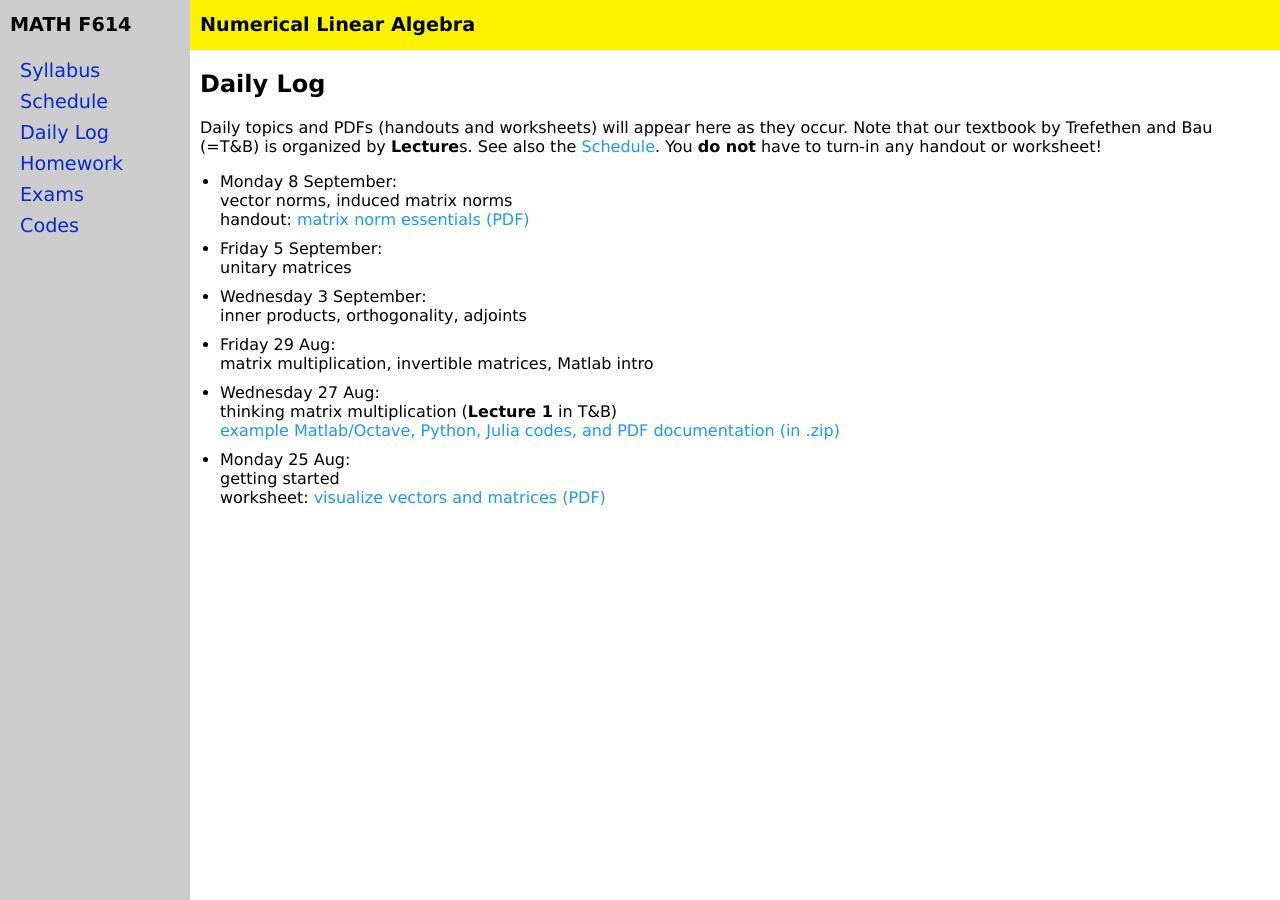
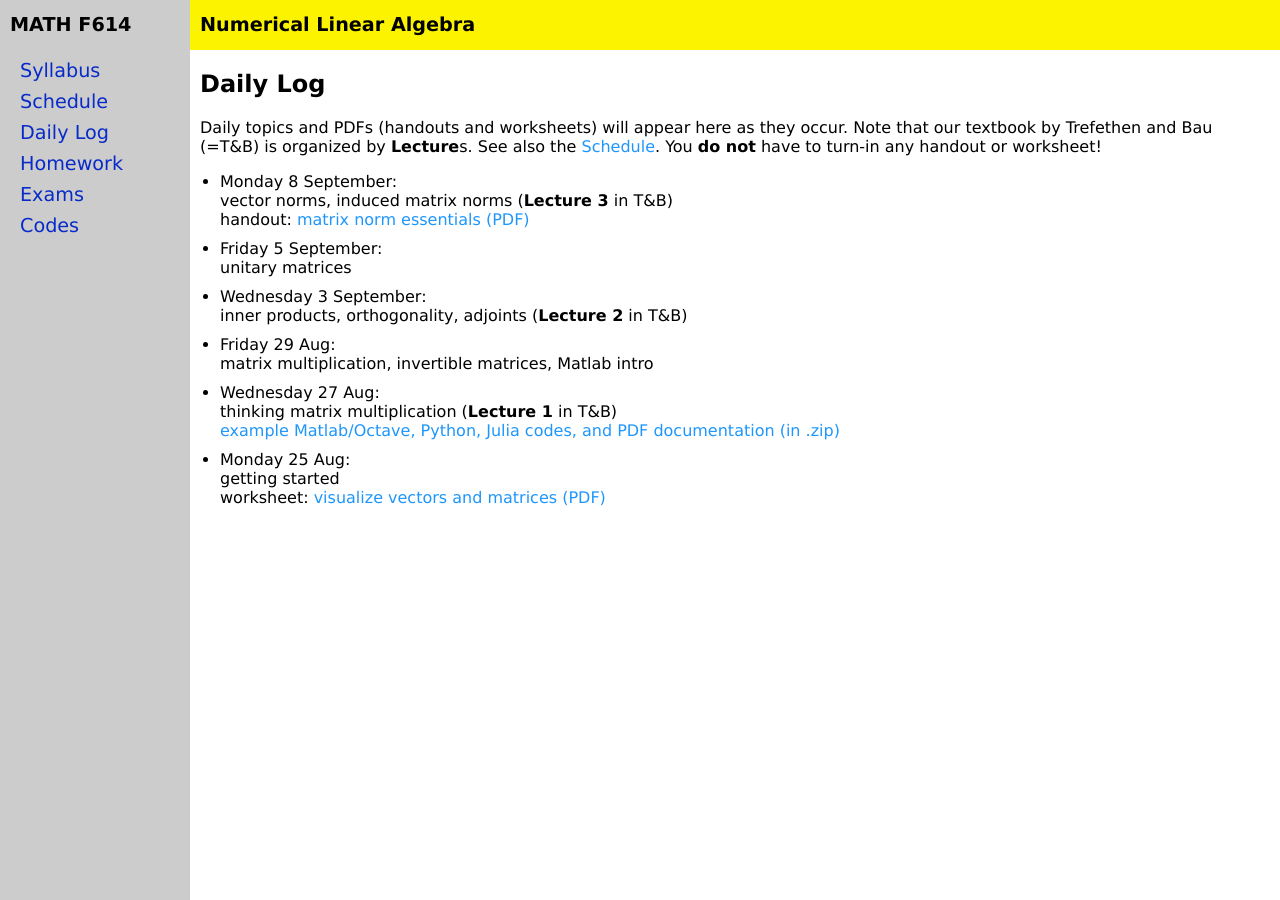
Before and after one commit to bueler/nla, a Jekyll site: the page built from daily.md, in a window 1280 px wide. Built offline with Jekyll 4.4.1, drawn with Linux system fonts in a browser that asks for light colours.

Commit message:
use feature

```diff
--- a/_data/daily.yml
+++ b/_data/daily.yml
@@ -3,12 +3,14 @@ home: assets
 daily:
 - name: Monday 8 September
   covered: vector norms, induced matrix norms
+  lecture: 3
   handout: worksheets/F25/normmanifesto.pdf
   handoutname: matrix norm essentials
 - name: Friday 5 September
   covered: unitary matrices
 - name: Wednesday 3 September
   covered: inner products, orthogonality, adjoints
+  lecture: 2
 - name: Friday 29 Aug
   covered: matrix multiplication, invertible matrices, Matlab intro
 - name: Wednesday 27 Aug
```
